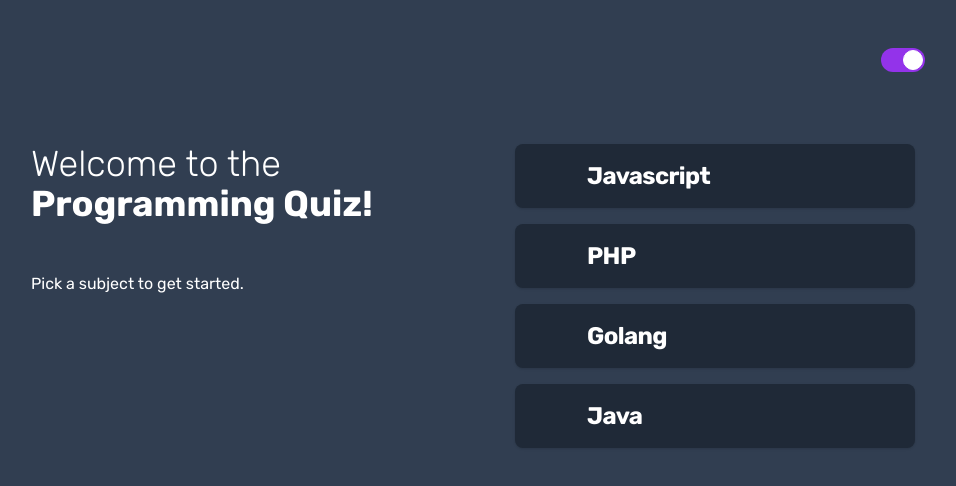
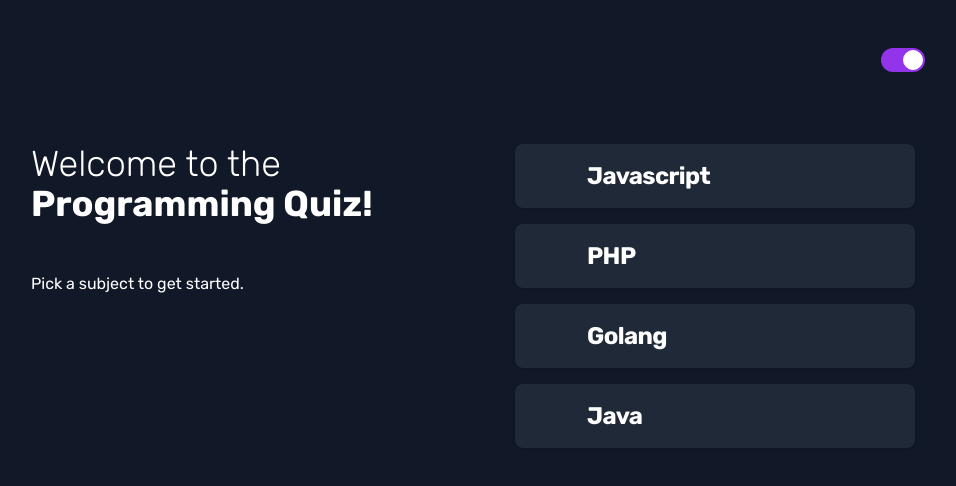
Before and after one commit to akhsanby/quiz-app, a Vue app: page / in a window 1280 px wide. Shown: the top 486 px of the page, without its empty margins (167-1123 px from the left). Built offline with nearby package versions, Linux system fonts and the light colour scheme; some icons are missing; what @highlightjs/vue-plugin would draw is missing.

Commit message:
import hightlight css

```diff
--- a/src/assets/main.css
+++ b/src/assets/main.css
@@ -1,13 +1,8 @@
 @import url("https://fonts.googleapis.com/css2?family=Rubik:ital,wght@0,300..900;1,300..900&display=swap");
+@import "../../node_modules/highlight.js/styles/a11y-dark.css";
 
 * {
   margin: 0;
   padding: 0;
   box-sizing: border-box;
 }
-
-body {
-  font-family: "Rubik", sans-serif;
-  background-color: #313e51;
-  color: white;
-}
```
